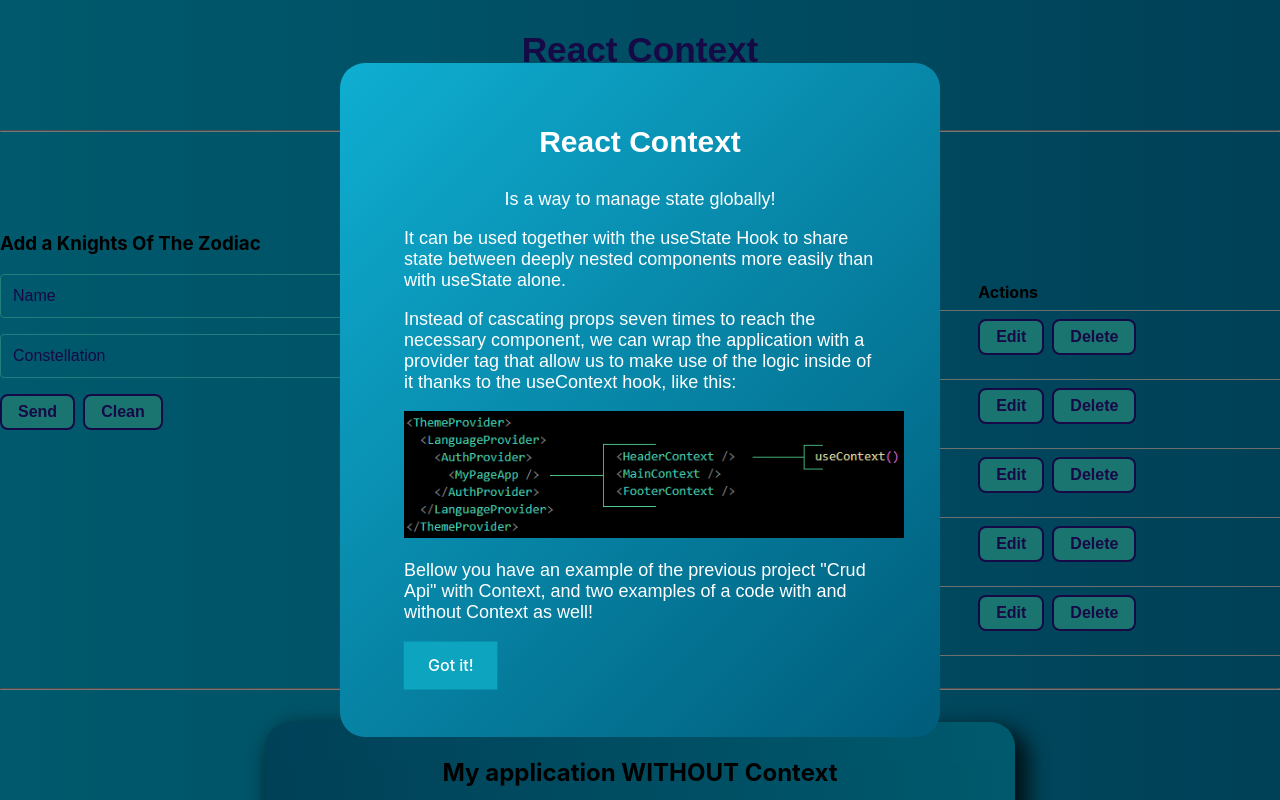
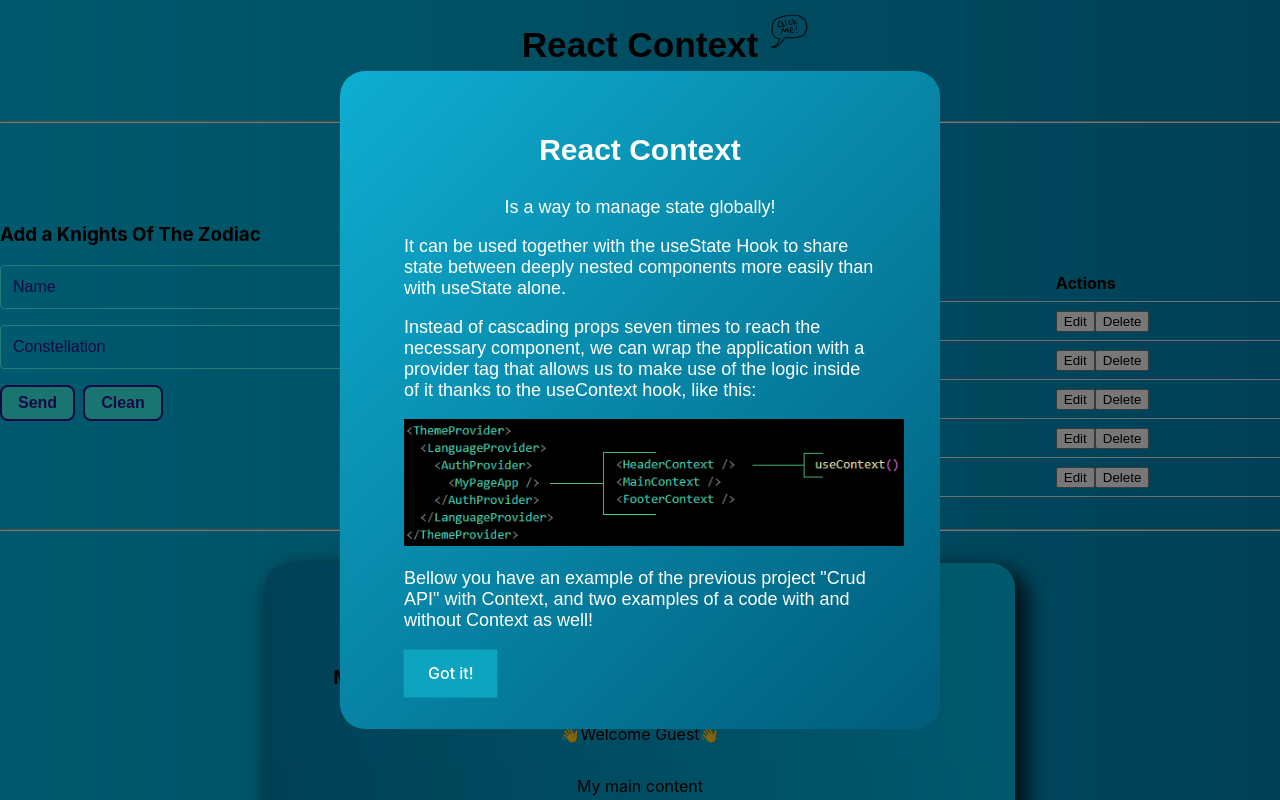
Before and after one commit to reche-git/05-React-Context, a React (Create React App) app: page / in a window 1280 px wide. Both pictures are taken after a click on the button "React Context". Shown: the top 800 px of the page. Built offline with nearby package versions, Linux system fonts and the light colour scheme; data requests are answered from the project's data file; the HTML template or start-up script is replaced by a standard one.

Commit message:
Modal ReactContext and style done

```diff
--- a/src/App.js
+++ b/src/App.js
@@ -5,6 +5,7 @@ import MyPageContext from "./components/MyPageContext";
 import { CrudProvider } from "./context/CrudContext";
 import { useModal } from "./hooks/useModal";
 import ContextExample from "./assets/ContextExample.png";
+import clickMe from "./assets/clickMe.png";
 
 function App() {
   const [isOpen, openModal, closeModal] = useModal(false);
@@ -13,6 +14,7 @@ function App() {
     <div>
       <button className="btnModal" onClick={openModal}>
         <h1>React Context</h1>
+        <img src={clickMe} alt="Click-Me" className="clickMeImg" />
       </button>
       <Modal isOpen={isOpen} closeModal={closeModal}>
         <div className="ExplinationModal">
@@ -26,14 +28,14 @@ function App() {
             alone.
           </p>
           <p>
-            Instead of cascating props seven times to reach the necessary
+            Instead of cascading props seven times to reach the necessary
             component, we can wrap the application with a provider tag that
-            allow us to make use of the logic inside of it thanks to the
+            allows us to make use of the logic inside of it thanks to the
             useContext hook, like this:
           </p>
           <img src={ContextExample} alt="CodeExample" />
           <p>
-            Bellow you have an example of the previous project "Crud Api" with
+            Bellow you have an example of the previous project "Crud API" with
             Context, and two examples of a code with and without Context as
             well!
           </p>
--- a/src/components/Header.js
+++ b/src/components/Header.js
@@ -35,7 +35,7 @@ const Header = ({
             onClick={handleTheme}
           />
         </div>
-        <button onClick={handleAuth}>
+        <button onClick={handleAuth} className="buttonPage">
           {auth ? text.buttonLogout : text.buttonLogin}
         </button>
       </div>
--- a/src/components/HeaderContext.js
+++ b/src/components/HeaderContext.js
@@ -40,7 +40,7 @@ const HeaderContext = () => {
           />
         </div>
 
-        <button onClick={handleAuth}>
+        <button onClick={handleAuth} className="buttonPage">
           {auth ? text.buttonLogout : text.buttonLogin}
         </button>
       </div>
--- a/src/components/Modal.css
+++ b/src/components/Modal.css
@@ -9,53 +9,13 @@
 }
 
 .btnModal:hover {
-  color: #51fff6;
+  transition: .3s ease-in;
   cursor: pointer;
+  color: #00f7ff;
 }
 
-.cursorImg {
-  position: absolute;
-  width: 30px;
-  top: 30px;
-  left: 100%;
-  animation-name: shake;
-  animation-duration: 1s;
-  animation-iteration-count: infinite;
-}
-
-@keyframes shake {
-  0% {
-    left: 100%;
-  }
-  50% {
-    left: 105%;
-  }
-  100% {
-    left: 100%;
-  }
-}
-
-.cursorImg2 {
-  position: absolute;
-  width: 30px;
-  top: 30px;
-  right: 100%;
-  transform: rotate(180deg);
-  animation-name: shake2;
-  animation-duration: 1s;
-  animation-iteration-count: infinite;
-}
-
-@keyframes shake2 {
-  0% {
-    right: 100%;
-  }
-  50% {
-    right: 105%;
-  }
-  100% {
-    right: 100%;
-  }
+.btnModal:hover .clickMeImg {
+  display: none;
 }
 
 .modal {
@@ -193,23 +153,11 @@
   width: 500px;
 }
 
-.mouseSvg {
+.clickMeImg {
   position: absolute;
-  width: 35px;
-  top: 60%;
-  left: 1.5rem;
+  width: 50px;
+  top: 10%;
+  left: 15.5rem;
   animation: mouseShaske 0.4s 5;
   animation-delay: 1s;
 }
-
-@keyframes mouseShaske {
-  0% {
-    transform: translateY(2px);
-  }
-  50% {
-    transform: translateY(-4px);
-  }
-  100% {
-    transform: translateY(2px);
-  }
-}
--- a/src/index.css
+++ b/src/index.css
@@ -27,7 +27,7 @@ body {
   color: white;
 }
 
-button,
+.buttonPage,
 input[type="submit"],
 input[type="reset"] {
   border: 2px solid rgb(42, 19, 141);
@@ -47,7 +47,7 @@ input[type="reset"] {
   cursor: pointer;
 }
 
-button:hover {
+.buttonPage:hover {
   background: #51fff6;
   box-shadow: inset 0px 0px 5px #312efa;
   outline: none;
```
Also changed, not shown: src/assets/clickMe.png (added).
